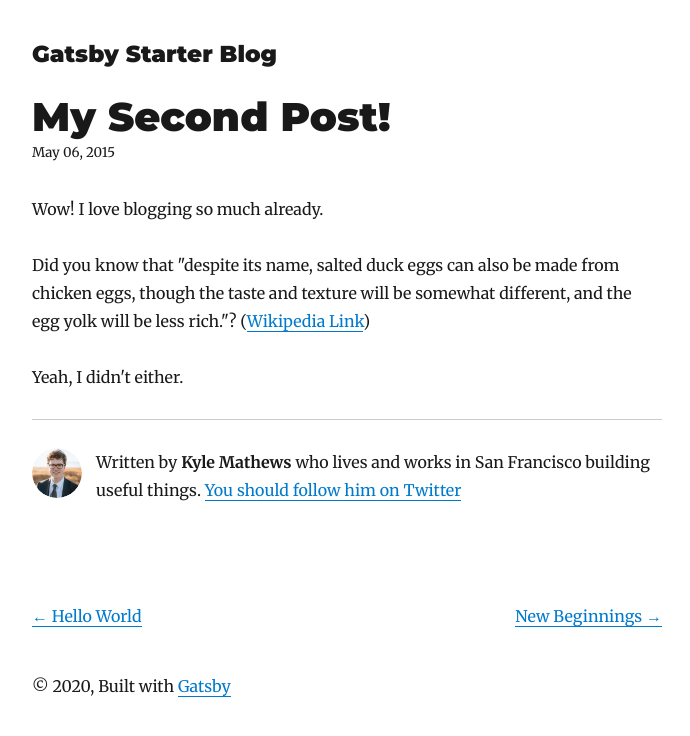
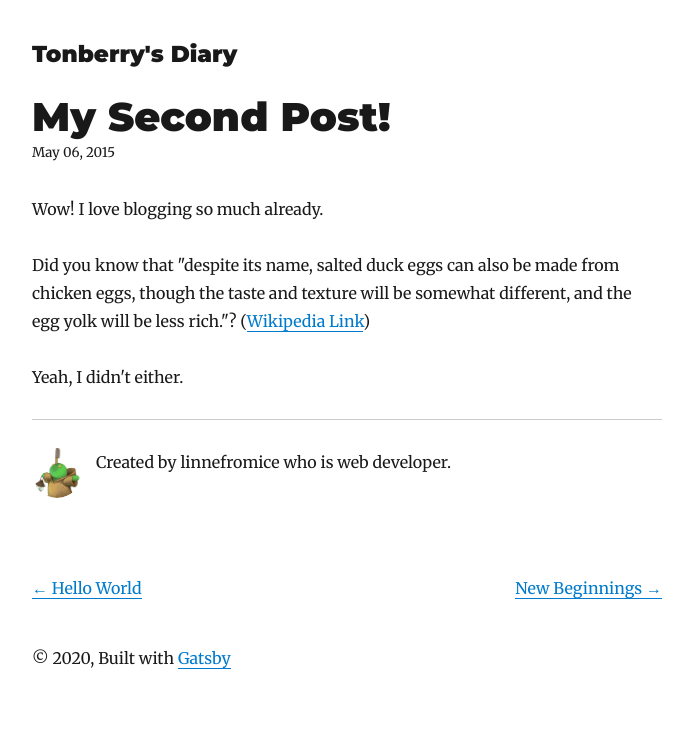
Before and after one commit to linnefromice/blog_practice, a Gatsby site in the folder gatsby_one/: page /my-second-post/ in a window 1280 px wide. Shown: the whole page, without its empty margins (293-983 px from the left). Built offline with nearby package versions, Linux system fonts and the light colour scheme; Gatsby itself is replaced by a stand-in of ours; some packages are replaced by stand-ins of ours.

Commit message:
update blog project - modify author info (provisional)

```diff
--- a/gatsby_one/gatsby-config.js
+++ b/gatsby_one/gatsby-config.js
@@ -1,15 +1,12 @@
 module.exports = {
   siteMetadata: {
-    title: `Gatsby Starter Blog`,
+    title: `Tonberry's Diary`,
     author: {
-      name: `Kyle Mathews`,
-      summary: `who lives and works in San Francisco building useful things.`,
+      name: `linnefromice`,
+      summary: `who is web developer.`,
     },
-    description: `A starter blog demonstrating what Gatsby can do.`,
-    siteUrl: `https://gatsby-starter-blog-demo.netlify.app/`,
-    social: {
-      twitter: `kylemathews`,
-    },
+    description: `This is a diary for study record, some work & hobbies...`,
+    siteUrl: `https://linnefromice-portfolio.web.app/`,
   },
   plugins: [
     {
@@ -60,13 +57,13 @@ module.exports = {
     {
       resolve: `gatsby-plugin-manifest`,
       options: {
-        name: `Gatsby Starter Blog`,
-        short_name: `GatsbyJS`,
+        name: `Tonberry's Diary`,
+        short_name: `Diary`,
         start_url: `/`,
         background_color: `#ffffff`,
         theme_color: `#663399`,
         display: `minimal-ui`,
-        icon: `content/assets/gatsby-icon.png`,
+        icon: `content/assets/pic_tonberry.jpeg`,
       },
     },
     `gatsby-plugin-react-helmet`,
--- a/gatsby_one/src/components/bio.js
+++ b/gatsby_one/src/components/bio.js
@@ -14,7 +14,7 @@ import { rhythm } from "../utils/typography"
 const Bio = () => {
   const data = useStaticQuery(graphql`
     query BioQuery {
-      avatar: file(absolutePath: { regex: "/profile-pic.jpg/" }) {
+      avatar: file(absolutePath: { regex: "/pic_tonberry.jpeg/" }) {
         childImageSharp {
           fixed(width: 50, height: 50) {
             ...GatsbyImageSharpFixed
@@ -27,15 +27,12 @@ const Bio = () => {
             name
             summary
           }
-          social {
-            twitter
-          }
         }
       }
     }
   `)
 
-  const { author, social } = data.site.siteMetadata
+  const { author } = data.site.siteMetadata
   return (
     <div
       style={{
@@ -57,11 +54,7 @@ const Bio = () => {
         }}
       />
       <p>
-        Written by <strong>{author.name}</strong> {author.summary}
-        {` `}
-        <a href={`https://twitter.com/${social.twitter}`}>
-          You should follow him on Twitter
-        </a>
+        Created by {author.name} {author.summary}
       </p>
     </div>
   )
--- a/gatsby_one/src/components/seo.js
+++ b/gatsby_one/src/components/seo.js
@@ -18,9 +18,6 @@ const SEO = ({ description, lang, meta, title }) => {
           siteMetadata {
             title
             description
-            social {
-              twitter
-            }
           }
         }
       }
@@ -53,29 +50,13 @@ const SEO = ({ description, lang, meta, title }) => {
           property: `og:type`,
           content: `website`,
         },
-        {
-          name: `twitter:card`,
-          content: `summary`,
-        },
-        {
-          name: `twitter:creator`,
-          content: site.siteMetadata.social.twitter,
-        },
-        {
-          name: `twitter:title`,
-          content: title,
-        },
-        {
-          name: `twitter:description`,
-          content: metaDescription,
-        },
       ].concat(meta)}
     />
   )
 }
 
 SEO.defaultProps = {
-  lang: `en`,
+  lang: `ja`,
   meta: [],
   description: ``,
 }
--- a/gatsby_one/src/templates/blog-post.js
+++ b/gatsby_one/src/templates/blog-post.js
@@ -5,6 +5,7 @@ import Bio from "../components/bio"
 import Layout from "../components/layout"
 import SEO from "../components/seo"
 import { rhythm, scale } from "../utils/typography"
+
 
 const BlogPostTemplate = ({ data, pageContext, location }) => {
   const post = data.markdownRemark
```
Also changed, not shown: gatsby_one/content/assets/pic_tonberry.jpeg (added).
